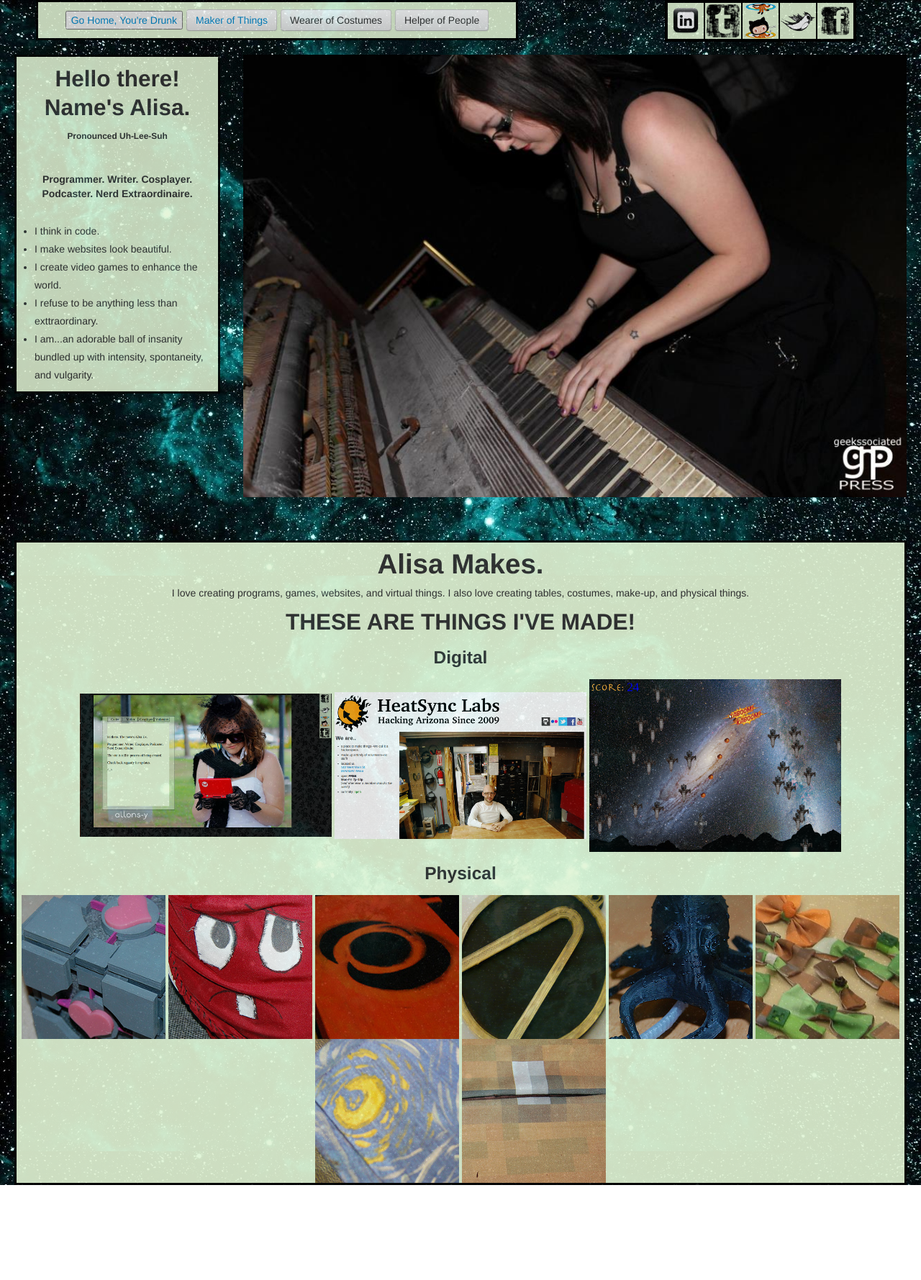
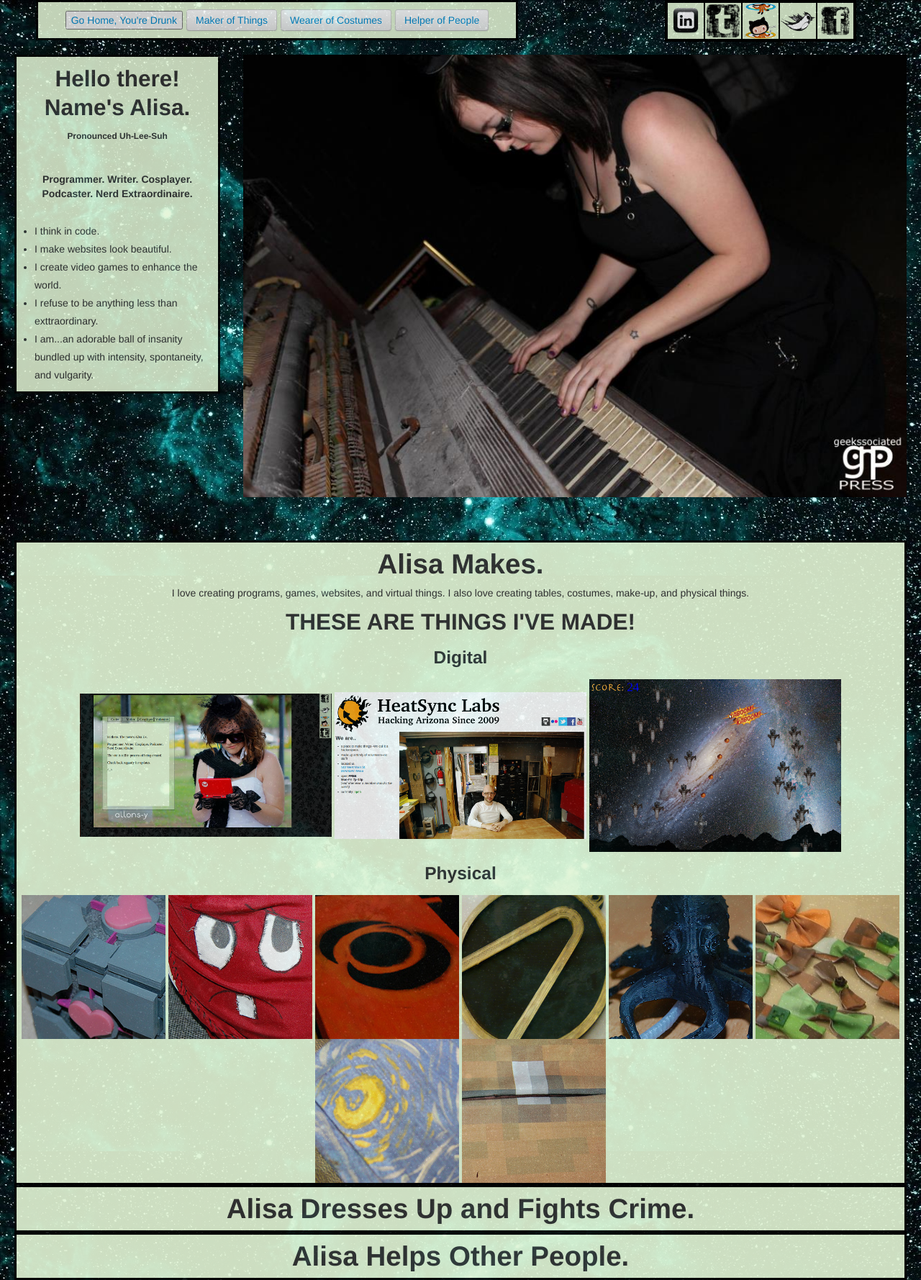
Before and after one commit to AlisaEx/website2.0, a plain HTML site: page index.html in a window 1280 px wide. Shown: the whole page at 72% size. Before the commit the page ends 1647 px from the top, so only its background shows below. Drawn offline with Linux system fonts and the light colour scheme.

Commit message:
added extra tab info

```diff
--- a/index.html
+++ b/index.html
@@ -18,8 +18,8 @@
 					<center>
 				<button class ="active" class="btn"><a href="#homeTab" data-toggle="tab">Go Home, You're Drunk</a></button>
 				<button class = "btn"><a href="#makeTab" data-toggle="tab">Maker of Things</a></button>
-				<button class="btn">Wearer of Costumes</button>
-				<button class="btn">Helper of People</button>
+				<button class="btn"><a href="#cosplayTab" data-toggle="tab">Wearer of Costumes</a></button>
+				<button class="btn"><a href="#volunteerTab" data-toggle="tab">Helper of People</a></button>
 					</center>
 				</h4>
 			</ul>
@@ -81,9 +81,21 @@
 		<img src="img/minecraftbag.png">
 
 	</div>
+	<div class = "tab-pane" id="cosplayTab">
+		<center>
+		<h1>
+			Alisa Dresses Up and Fights Crime.
+		</h1>
+	</center>
+	</div>
 <div class = "tab-pane" id="volunteerTab">
+	<center>
+	<h1>
+		Alisa Helps Other People.
+	</h1>
+</center>
 </div>
-	</div>
+</div>
 </div>
 </body>
 <footer>
--- a/stylesheet.css
+++ b/stylesheet.css
@@ -12,6 +12,24 @@
 	float: left;
 }
 #makeTab{
+	background-color: #E3F5D5;
+	border: 3px solid black;
+	opacity: .90;
+    filter: alpha(opacity=50);
+    -ms-filter: "alpha(opacity=50)";
+    -khtml-opacity: .90;
+    -moz-opacity: .90;
+}
+#cosplayTab{
+	background-color: #E3F5D5;
+	border: 3px solid black;
+	opacity: .90;
+    filter: alpha(opacity=50);
+    -ms-filter: "alpha(opacity=50)";
+    -khtml-opacity: .90;
+    -moz-opacity: .90;
+}
+#volunteerTab{
 	background-color: #E3F5D5;
 	border: 3px solid black;
 	opacity: .90;
```
